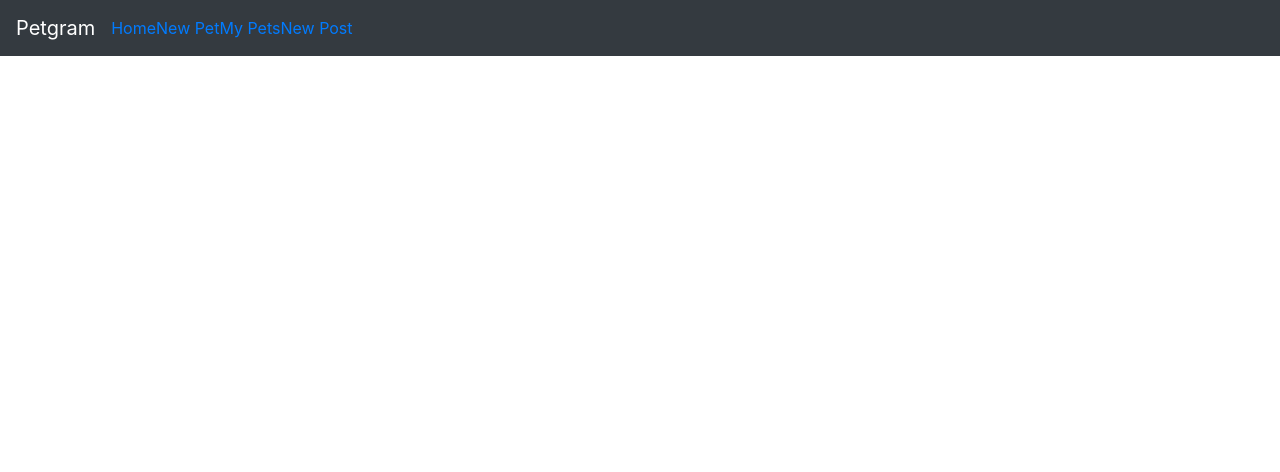
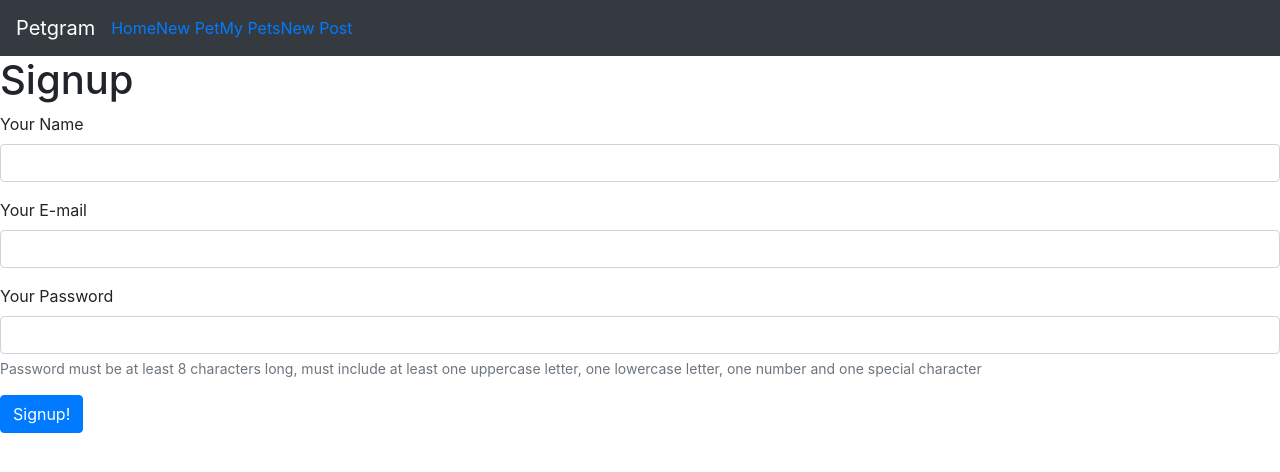
Before and after one commit to ironhack-sao-wdft/petgram-client, a React (Create React App) app: page /signup in a window 1280 px wide. Shown: the top 472 px of the page. Built offline with nearby package versions, Linux system fonts and the light colour scheme.

Commit message:
added basic auth

```diff
--- /dev/null
+++ b/src/apis/petgram-api.js
@@ -0,0 +1,19 @@
+import axios from "axios";
+
+const api = axios.create({
+  baseURL: "http://localhost:4000",
+});
+
+const storedUser = localStorage.getItem("loggedInUser");
+
+const loggedInUser = JSON.parse(storedUser || '""');
+
+api.interceptors.request.use((config) => {
+  config.headers = {
+    Authorization: `Bearer ${loggedInUser.token}`,
+  };
+
+  return config;
+});
+
+export default api;
--- a/src/components/App.js
+++ b/src/components/App.js
@@ -8,21 +8,31 @@ import EditPet from "../routeComponents/pet/EditPet";
 import MyPets from "../routeComponents/pet/MyPets";
 import PetDetail from "../routeComponents/pet/PetDetail";
 import DeletePet from "../routeComponents/pet/DeletePet";
+import Signup from "../routeComponents/auth/Signup";
+import Login from "../routeComponents/auth/Login";
+
+import PrivateRoute from "../components/PrivateRoute";
+
+import { AuthContextComponent } from "../contexts/authContext";
 
 function App() {
   return (
     <BrowserRouter>
+      <AuthContextComponent>
         <NavMenu />
         <div className="vh-100">
           <Switch>
             <Route exact path="/new-pet" component={NewPet} />
-          <Route exact path="/my-pets" component={MyPets} />
+            <PrivateRoute exact path="/my-pets" component={MyPets} />
             <Route exact path="/" component={Timeline} />
             <Route path="/pet/edit/:id" component={EditPet} />
             <Route path="/pet/delete/:id" component={DeletePet} />
             <Route path="/pet/:id" component={PetDetail} />
+            <Route path="/signup" component={Signup} />
+            <Route path="/login" component={Login} />
           </Switch>
         </div>
+      </AuthContextComponent>
     </BrowserRouter>
   );
 }
--- /dev/null
+++ b/src/components/PrivateRoute.js
@@ -0,0 +1,29 @@
+import { useContext } from "react";
+import { Route, Redirect } from "react-router-dom";
+
+import { AuthContext } from "../contexts/authContext";
+
+function PrivateRoute({ component, ...rest }) {
+  const Component = component;
+
+  const authContext = useContext(AuthContext);
+
+  return (
+    <Route
+      {...rest}
+      render={(routeProps) => {
+        if (authContext.loggedInUser.user) {
+          return <Component {...routeProps} {...rest} />;
+        } else {
+          return (
+            <Redirect
+              to={{ pathname: "/login", state: { from: routeProps.location } }}
+            />
+          );
+        }
+      }}
+    />
+  );
+}
+
+export default PrivateRoute;
--- a/src/components/TextInput.js
+++ b/src/components/TextInput.js
@@ -4,7 +4,9 @@ function TextInput(props) {
       <label htmlFor={props.id}>{props.label}</label>
       <input
         type={props.type}
-        className="form-control"
+        className={`form-control ${props.error ? "is-invalid" : ""} ${
+          props.done ? "is-valid" : ""
+        }`}
         id={props.id}
         placeholder={props.placeholder}
         name={props.name}
@@ -14,6 +16,10 @@ function TextInput(props) {
       {props.hint ? (
         <small className="form-text text-muted">{props.hint}</small>
       ) : null}
+
+      {props.error ? (
+        <small className="form-text invalid-feedback">{props.error}</small>
+      ) : null}
     </div>
   );
 }
--- /dev/null
+++ b/src/contexts/authContext.js
@@ -0,0 +1,23 @@
+import { useState, createContext, useEffect } from "react";
+
+const AuthContext = createContext({ token: "", user: {} });
+
+function AuthContextComponent(props) {
+  const [loggedInUser, setLoggedInUser] = useState({ token: "", user: {} });
+
+  useEffect(() => {
+    const storedUser = localStorage.getItem("loggedInUser");
+
+    const parsedStoredUser = JSON.parse(storedUser || '""');
+
+    setLoggedInUser({ ...parsedStoredUser });
+  }, []);
+
+  return (
+    <AuthContext.Provider value={{ loggedInUser, setLoggedInUser }}>
+      {props.children}
+    </AuthContext.Provider>
+  );
+}
+
+export { AuthContext, AuthContextComponent };
--- /dev/null
+++ b/src/routeComponents/auth/Login.js
@@ -0,0 +1,61 @@
+import { useState, useContext } from "react";
+import axios from "axios";
+import { AuthContext } from "../../contexts/authContext";
+
+import TextInput from "../../components/TextInput";
+
+function Login() {
+  const [state, setState] = useState({ email: "", password: "" });
+
+  const authContext = useContext(AuthContext);
+
+  function handleChange(event) {
+    setState({ ...state, [event.target.name]: event.target.value });
+  }
+
+  async function handleSubmit(event) {
+    event.preventDefault();
+
+    try {
+      const response = await axios.post("http://localhost:4000/login", state);
+
+      console.log(response);
+
+      authContext.setLoggedInUser({ ...response.data });
+      localStorage.setItem("loggedInUser", JSON.stringify(response.data));
+    } catch (err) {
+      console.error(err);
+    }
+  }
+
+  return (
+    <div>
+      <h1>Login</h1>
+      <form onSubmit={handleSubmit}>
+        <TextInput
+          label="Your E-mail"
+          name="email"
+          type="email"
+          id="loginFormEmail"
+          value={state.email}
+          onChange={handleChange}
+        />
+
+        <TextInput
+          label="Your Password"
+          name="password"
+          type="password"
+          id="loginFormPassword"
+          value={state.password}
+          onChange={handleChange}
+        />
+
+        <button type="submit" className="btn btn-primary">
+          Login!
+        </button>
+      </form>
+    </div>
+  );
+}
+
+export default Login;
--- /dev/null
+++ b/src/routeComponents/auth/Signup.js
@@ -0,0 +1,83 @@
+import { useState } from "react";
+import axios from "axios";
+import { useHistory } from "react-router-dom";
+
+import TextInput from "../../components/TextInput";
+
+function Signup() {
+  const [state, setState] = useState({ name: "", email: "", password: "" });
+  const [errors, setErrors] = useState({
+    name: "",
+    email: "",
+    password: "",
+  });
+
+  const history = useHistory();
+
+  function handleChange(event) {
+    setState({ ...state, [event.target.name]: event.target.value });
+  }
+
+  async function handleSubmit(event) {
+    event.preventDefault();
+
+    try {
+      const response = await axios.post("http://localhost:4000/signup", state);
+
+      console.log(response);
+
+      history.push("/login");
+    } catch (err) {
+      console.error(err.response);
+
+      if (err.response.data.errors) {
+        setErrors({ ...err.response.data.errors });
+      }
+    }
+  }
+
+  console.log(errors);
+  return (
+    <div>
+      <h1>Signup</h1>
+      <form onSubmit={handleSubmit}>
+        <TextInput
+          label="Your Name"
+          name="name"
+          type="text"
+          id="signupFormName"
+          value={state.name}
+          onChange={handleChange}
+          error={errors.name}
+        />
+
+        <TextInput
+          label="Your E-mail"
+          name="email"
+          type="email"
+          id="signupFormEmail"
+          value={state.email}
+          onChange={handleChange}
+          error={errors.email}
+        />
+
+        <TextInput
+          label="Your Password"
+          name="password"
+          type="password"
+          id="signupFormPassword"
+          value={state.password}
+          onChange={handleChange}
+          hint="Password must be at least 8 characters long, must include at least one uppercase letter, one lowercase letter, one number and one special character"
+          error={errors.password}
+        />
+
+        <button type="submit" className="btn btn-primary">
+          Signup!
+        </button>
+      </form>
+    </div>
+  );
+}
+
+export default Signup;
--- a/src/routeComponents/pet/MyPets.js
+++ b/src/routeComponents/pet/MyPets.js
@@ -1,6 +1,6 @@
 import { useState, useEffect } from "react";
 import { Link } from "react-router-dom";
-import axios from "axios";
+import api from "../../apis/petgram-api";
 import "./MyPets.css";
 
 function MyPets() {
@@ -9,7 +9,7 @@ function MyPets() {
   useEffect(() => {
     async function fetchMyPets() {
       try {
-        const response = await axios.get(`http://localhost:4000/pet`);
+        const response = await api.get(`/pet`);
         setMyPets([...response.data]);
       } catch (err) {
         console.error(err);
--- a/src/routeComponents/pet/NewPet.js
+++ b/src/routeComponents/pet/NewPet.js
@@ -1,6 +1,8 @@
-import { useState } from "react";
+import { useState, useContext } from "react";
 import { useHistory } from "react-router-dom";
-import axios from "axios";
+
+import api from "../../apis/petgram-api";
+import { AuthContext } from "../../contexts/authContext";
 
 import PetForm from "./PetForm";
 
@@ -18,6 +20,7 @@ function NewPet() {
   });
 
   const history = useHistory();
+  const authContext = useContext(AuthContext);
 
   // A função de atualização de state dos Hooks é destrutiva, ou seja, ela substitui o valor no state atual pelo valor recebido. Pra não perdermos o que já temos no nosso objeto de state, precisamos fazer o spread do state atual
   function handleChange(event) {
@@ -35,7 +38,7 @@ function NewPet() {
     event.preventDefault();
 
     try {
-      const response = await axios.post("http://localhost:4000/pet", {
+      const response = await api.post("/pet", {
         ...state,
         age: Number(state.age),
       });
@@ -46,6 +49,8 @@ function NewPet() {
       console.error(err);
     }
   }
+
+  console.log("O STATE DO CONTEXT =>", authContext.loggedInUser);
 
   return (
     <div className="m-2">
```
Lines whose indentation alone changed are shown as unchanged.
